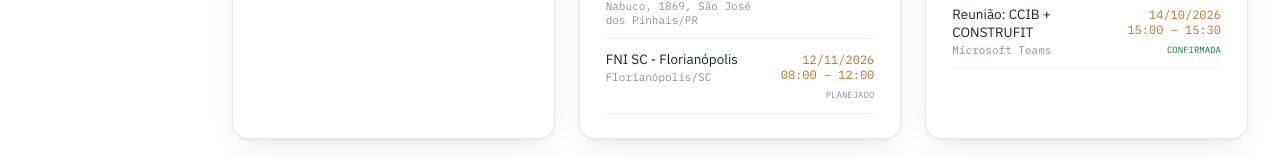
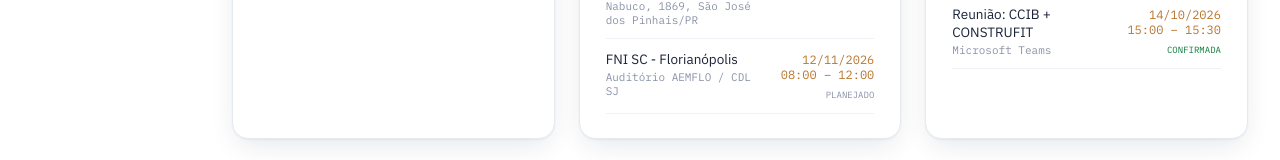
Before and after one commit to India-Brazil-Chamber-of-Commerce/ccib-plataforma-sul, a React (Vite) app: page / in a window 1280 px wide. Shown: the part 1074-1234 px from the top of the page. Built offline with nearby package versions, Linux system fonts and the light colour scheme; no server answers.

Commit message:
FNI SC: local passa a ser Auditório AEMFLO / CDL SJ (Eventos e Eventos Regional Sul)
Co-Authored-By: Claude Opus 5.5 <noreply@anthropic.com>
Claude-Session: https://claude.ai/code/session_01WvX3Q2z7QBB83dbKJREYUf

```diff
--- a/src/data/seeds.js
+++ b/src/data/seeds.js
@@ -70,7 +70,7 @@ export const SEED_EVENTS = [
     nome: "FNI SC - Florianópolis",
     data: "2026-11-12",
     horario: "08:00 – 12:00",
-    local: "Florianópolis/SC",
+    local: "Auditório AEMFLO / CDL SJ",
     tipo: "Webinar/Seminário",
     status: "planejado",
     descricao: "",
@@ -136,6 +136,7 @@ export const FORCE_EVENT_UPDATES = {
   },
   "FNI SC - Florianópolis": {
     data: "2026-11-12",
+    local: "Auditório AEMFLO / CDL SJ",
     horario: "08:00 – 12:00",
   },
   "Happy Hour IRIP": {
@@ -452,6 +453,12 @@ export const NEGOCIOS_HUBSPOT = [
   { empresa: "Neoking Foods", situacao: "negociacao", etapa: "Proposta Enviada / Em negociação", valor: "US$ 2.100", data: "2026-11-13" },
 ];
 
+// Correções pontuais em projetos já salvos: o campo só muda se ainda tiver exatamente o valor antigo
+// (assim uma edição feita na plataforma depois não é sobrescrita).
+export const CORRIGIR_PROJETOS = {
+  "seed-p-fazendo-negocios-india-sc": { local: { de: "Florianópolis/SC", para: "Auditório AEMFLO / CDL SJ" } },
+};
+
 // Projetos da Regional Sul. Entram uma vez (por id) e depois podem ser editados livremente na aba Projetos.
 export const SEED_PROJECTS = [
   {
@@ -461,7 +468,7 @@ export const SEED_PROJECTS = [
     status: "planejamento",
     responsavel: "ambos",
     estado: "SC",
-    local: "Florianópolis/SC",
+    local: "Auditório AEMFLO / CDL SJ",
     dataPrevista: "2026-11-12",
     horario: "08:00 – 12:00",
     parceiros: "Possível patrocínio: Alexander Advogados (a confirmar)",
```
Also changed, not shown: src/lib/useProjetos.js.
